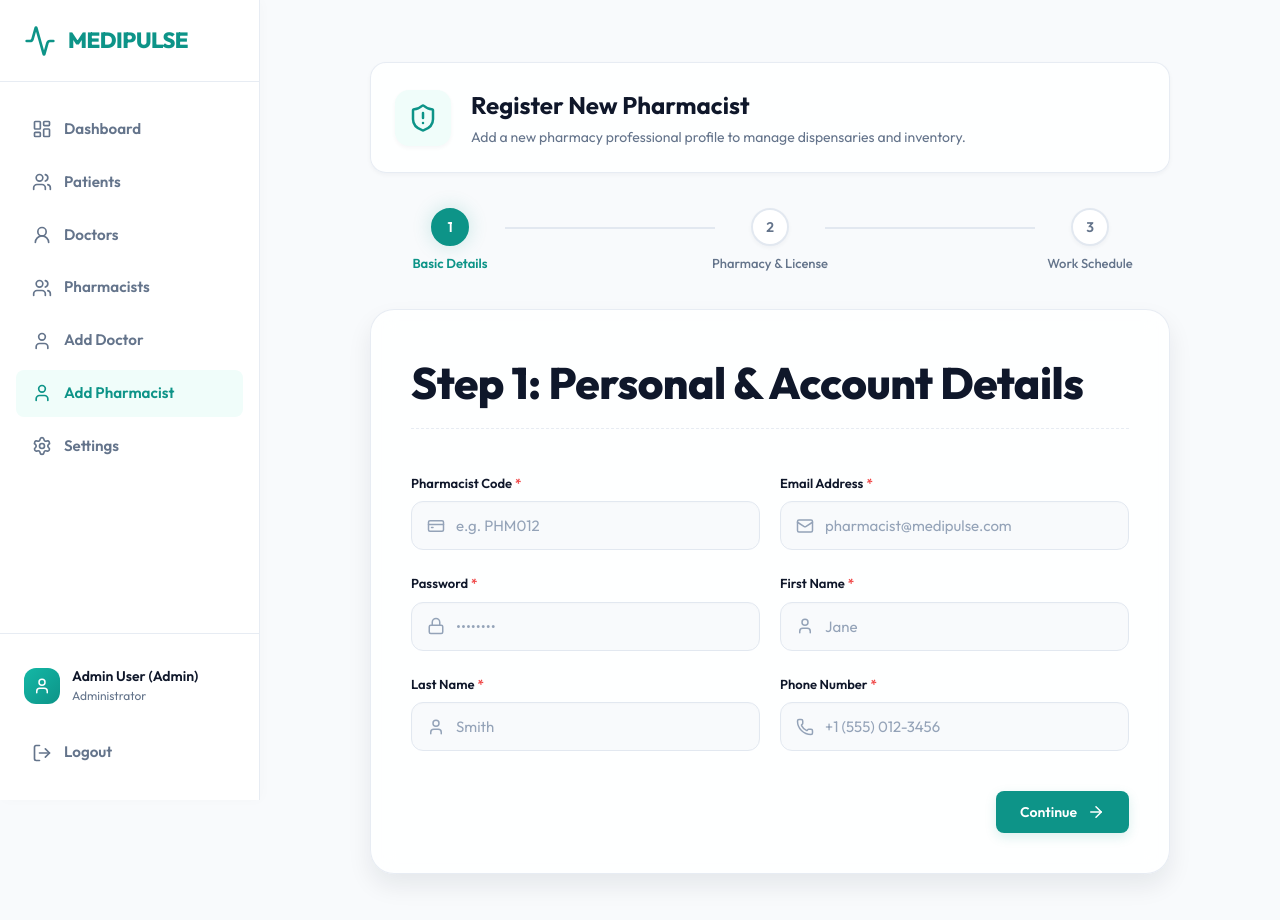
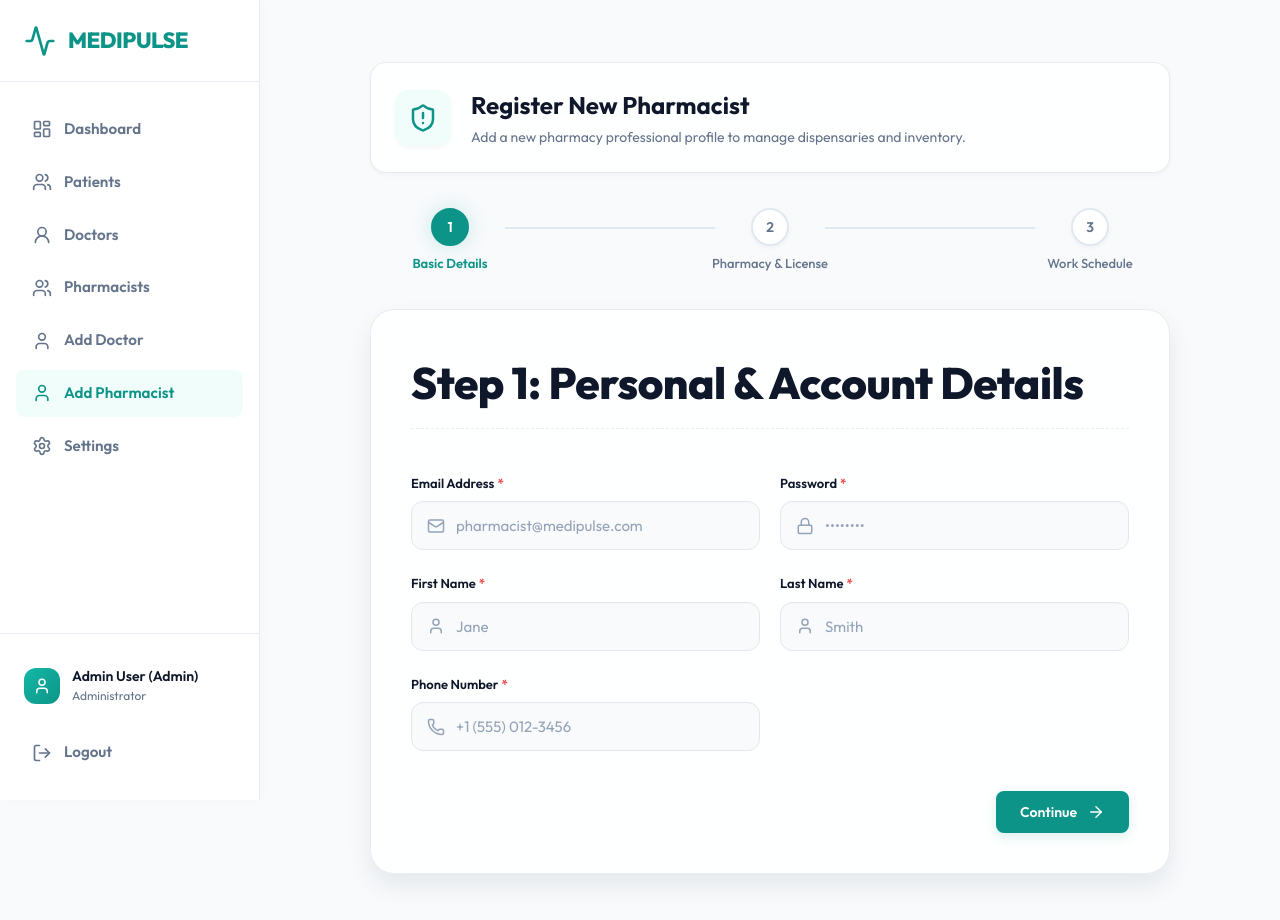
Before and after one commit to SunamGhosh/Hms-Medipulse-Frontend, a React (Vite) app: page /admin/add-pharmacist in a window 1280 px wide. Shown: the top 920 px of the page. Built offline with nearby package versions, Linux system fonts and the light colour scheme.

Commit message:
removed doctor code

```diff
--- a/src/pages/AddDoctor.jsx
+++ b/src/pages/AddDoctor.jsx
@@ -27,7 +27,6 @@ const DAYS_OF_WEEK = [
 const AddDoctor = () => {
   const [step, setStep] = useState(1);
   const [form, setForm] = useState({
-    doctor_code: '',
     first_name: '',
     last_name: '',
     email: '',
@@ -83,7 +82,6 @@ const AddDoctor = () => {
     const errors = {};
 
     if (currentStep === 1) {
-      if (!form.doctor_code.trim()) errors.doctor_code = 'Doctor Code is required';
       if (!form.first_name.trim()) errors.first_name = 'First name is required';
       if (!form.last_name.trim()) errors.last_name = 'Last name is required';
       if (!form.email.trim()) {
@@ -169,7 +167,7 @@ const AddDoctor = () => {
         work_time_end: formatTime(form.work_time_end)
       };
 
-      const response = await fetch('http://localhost:5000/api/admin/add-doctor', {
+      const response = await fetch('http://localhost:5000/admin/add-doctor', {
         method: 'POST',
         headers: {
           'Content-Type': 'application/json',
@@ -184,7 +182,7 @@ const AddDoctor = () => {
         setMessage('Doctor registered successfully!');
         // Reset form and return to step 1
         setForm({
-          doctor_code: '', first_name: '', last_name: '', email: '', password: '', phone: '',
+          first_name: '', last_name: '', email: '', password: '', phone: '',
           profile_img: 'https://via.placeholder.com/150', license_no: '', department: DEPARTMENTS[0],
           specialization: '', qualification: '', experience_year: '', visit_address: '',
           consult_fee: '', consult_mode: 'both', work_time_start: '09:00', work_time_end: '17:00',
@@ -261,22 +259,6 @@ const AddDoctor = () => {
               <h3 className="section-title">Step 1: Personal & Account Details</h3>
 
               <div className="form-grid">
-                <div className="form-group">
-                  <label className="field-label">Doctor Code <span className="req">*</span></label>
-                  <div className="input-with-icon">
-                    <CreditCard className="input-icon" size={18} />
-                    <input
-                      name="doctor_code"
-                      value={form.doctor_code}
-                      onChange={handleChange}
-                      placeholder="e.g. DOC015"
-                      className={formErrors.doctor_code ? 'input-error' : ''}
-                      required
-                    />
-                  </div>
-                  {formErrors.doctor_code && <span className="error-text">{formErrors.doctor_code}</span>}
-                </div>
-
                 <div className="form-group">
                   <label className="field-label">Email Address <span className="req">*</span></label>
                   <div className="input-with-icon">
--- a/src/pages/AddPharmacist.jsx
+++ b/src/pages/AddPharmacist.jsx
@@ -14,7 +14,6 @@ const DAYS_OF_WEEK = [
 const AddPharmacist = () => {
   const [step, setStep] = useState(1);
   const [form, setForm] = useState({
-    pharmacist_code: '',
     first_name: '',
     last_name: '',
     email: '',
@@ -67,7 +66,6 @@ const AddPharmacist = () => {
     const errors = {};
 
     if (currentStep === 1) {
-      if (!form.pharmacist_code.trim()) errors.pharmacist_code = 'Pharmacist Code is required';
       if (!form.first_name.trim()) errors.first_name = 'First name is required';
       if (!form.last_name.trim()) errors.last_name = 'Last name is required';
       if (!form.email.trim()) {
@@ -157,7 +155,7 @@ const AddPharmacist = () => {
         setMessage('Pharmacist registered successfully!');
         // Reset form and return to step 1
         setForm({
-          pharmacist_code: '', first_name: '', last_name: '', email: '', password: '', phone: '',
+          first_name: '', last_name: '', email: '', password: '', phone: '',
           pharmacy_name: '', qualification: '', license_no: '', address: '',
           profile_img: 'https://via.placeholder.com/150', work_time_start: '09:00', work_time_end: '17:00',
           status: 'active', is_verified: true, joining_date: new Date().toISOString().split('T')[0]
@@ -233,22 +231,6 @@ const AddPharmacist = () => {
               <h3 className="section-title">Step 1: Personal & Account Details</h3>
 
               <div className="form-grid">
-                <div className="form-group">
-                  <label className="field-label">Pharmacist Code <span className="req">*</span></label>
-                  <div className="input-with-icon">
-                    <CreditCard className="input-icon" size={18} />
-                    <input
-                      name="pharmacist_code"
-                      value={form.pharmacist_code}
-                      onChange={handleChange}
-                      placeholder="e.g. PHM012"
-                      className={formErrors.pharmacist_code ? 'input-error' : ''}
-                      required
-                    />
-                  </div>
-                  {formErrors.pharmacist_code && <span className="error-text">{formErrors.pharmacist_code}</span>}
-                </div>
-
                 <div className="form-group">
                   <label className="field-label">Email Address <span className="req">*</span></label>
                   <div className="input-with-icon">
```
